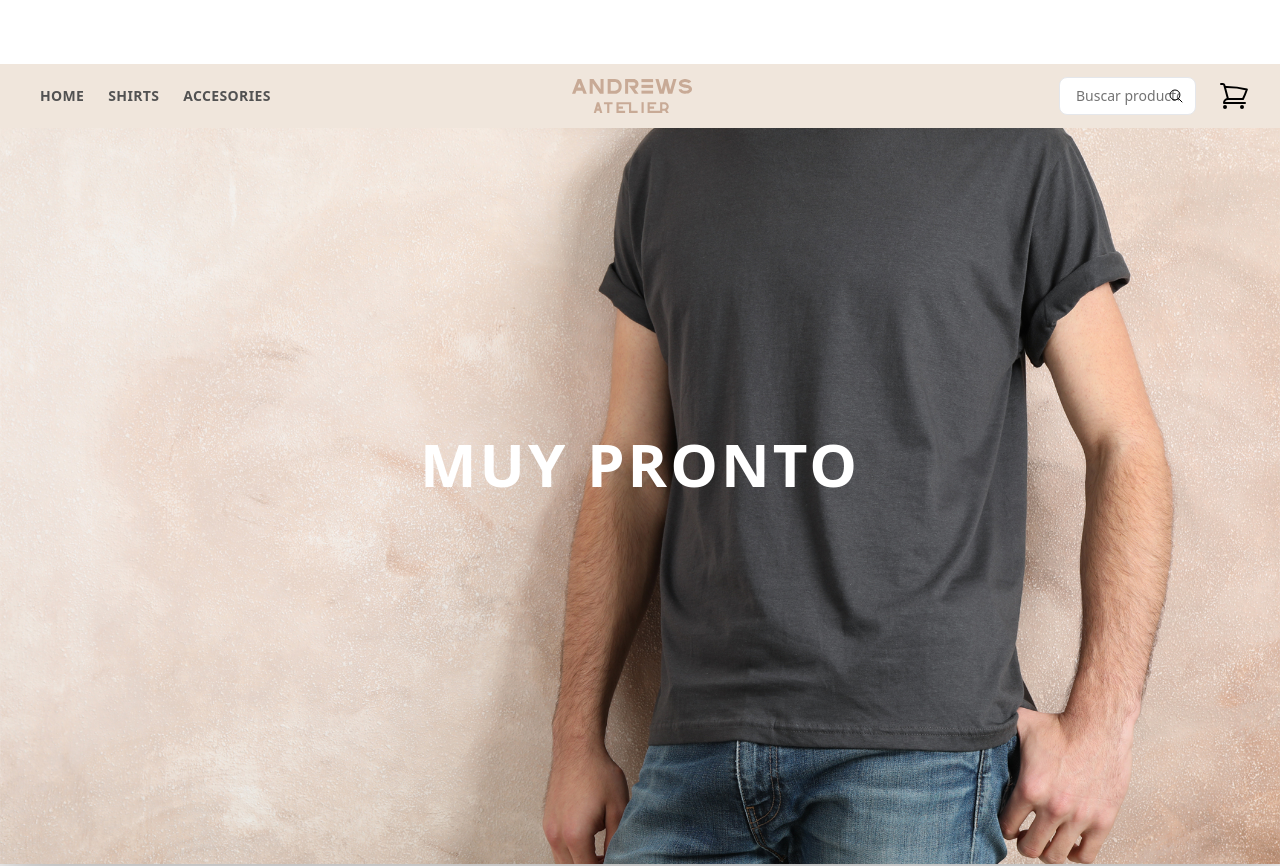
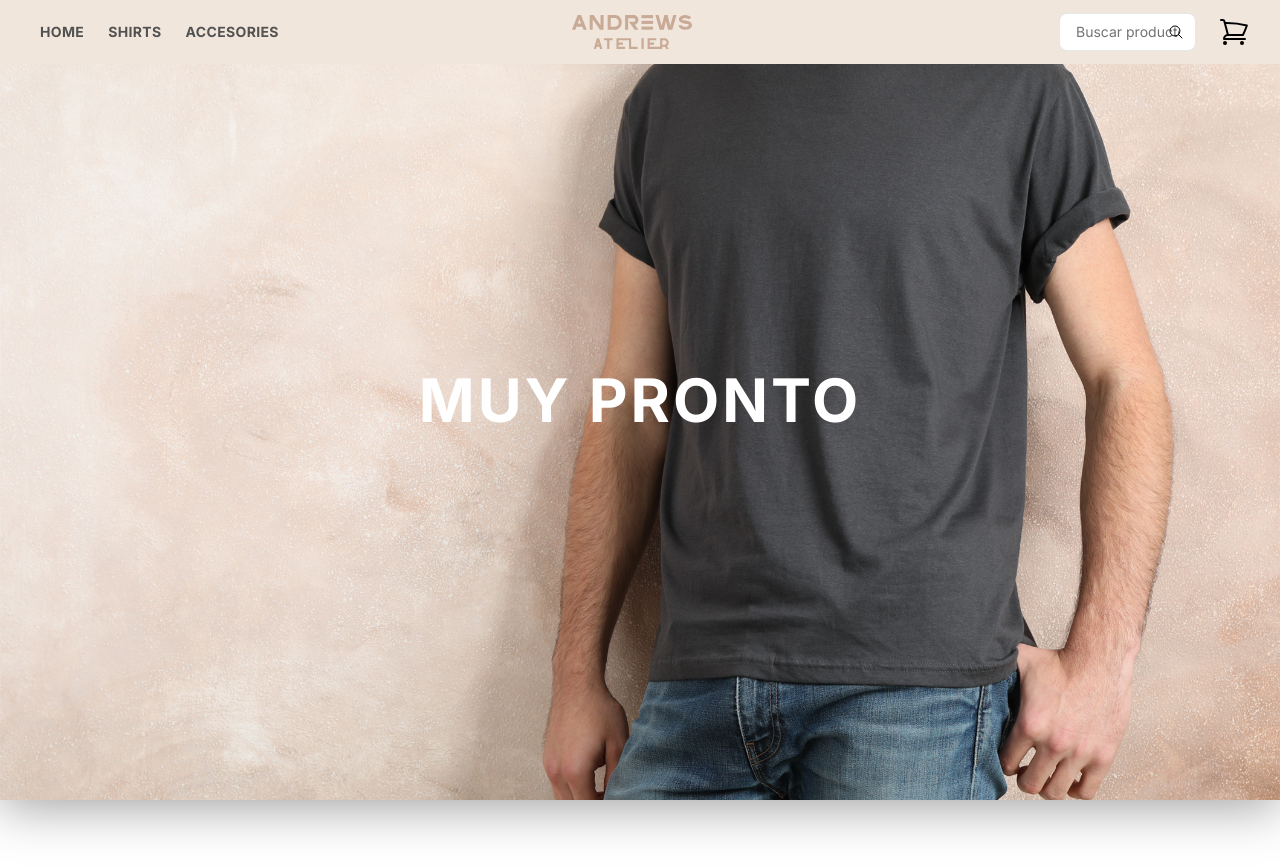
Before and after one commit to pablosecuen/atelier, a Next.js app in the folder atelier/: page / in a window 1280 px wide. Shown: the top 866 px of the page. Built offline with nearby package versions, Linux system fonts and the light colour scheme.

Commit message:
added body missing tag

```diff
--- a/atelier/app/layout.tsx
+++ b/atelier/app/layout.tsx
@@ -16,13 +16,15 @@
 export default function RootLayout({ children }: { children: React.ReactNode }) {
   return (
     <html lang="en">
+      <body className={inter.className}>
         <ReduxProvider>
           <Navbar />
           <Suspense>
-          <main className="md:mt-16">{children}</main>
+            <main>{children}</main>
             <Footer />
           </Suspense>
         </ReduxProvider>
+      </body>
     </html>
   );
 }
```
Lines whose indentation alone changed are shown as unchanged.
